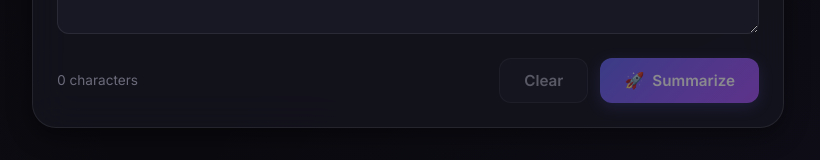
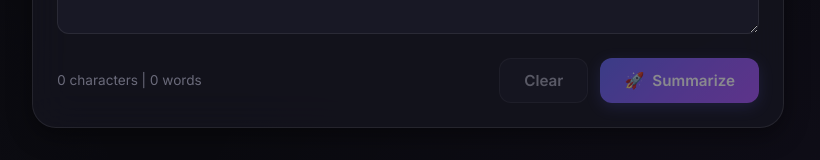
Before and after one commit to vishwas-mehta/Text-Summarizer, a React (Vite) app in the folder frontend/: page / in a window 1280 px wide. Shown: the part 483-643 px from the top of the page, without its empty margins (232-1052 px from the left). Built offline with nearby package versions, Linux system fonts and the light colour scheme.

Commit message:
feat(frontend): add word count display for better text metrics

```diff
--- a/frontend/src/App.jsx
+++ b/frontend/src/App.jsx
@@ -93,7 +93,7 @@ function App() {
               disabled={isLoading}
             />
             <div className="input-footer">
-              <span className="char-count">{inputText.length} characters</span>
+              <span className="char-count">{inputText.length} characters | {inputText.trim() ? inputText.trim().split(/\s+/).length : 0} words</span>
               <div className="button-group">
                 <button
                   className="btn btn-secondary"
```
